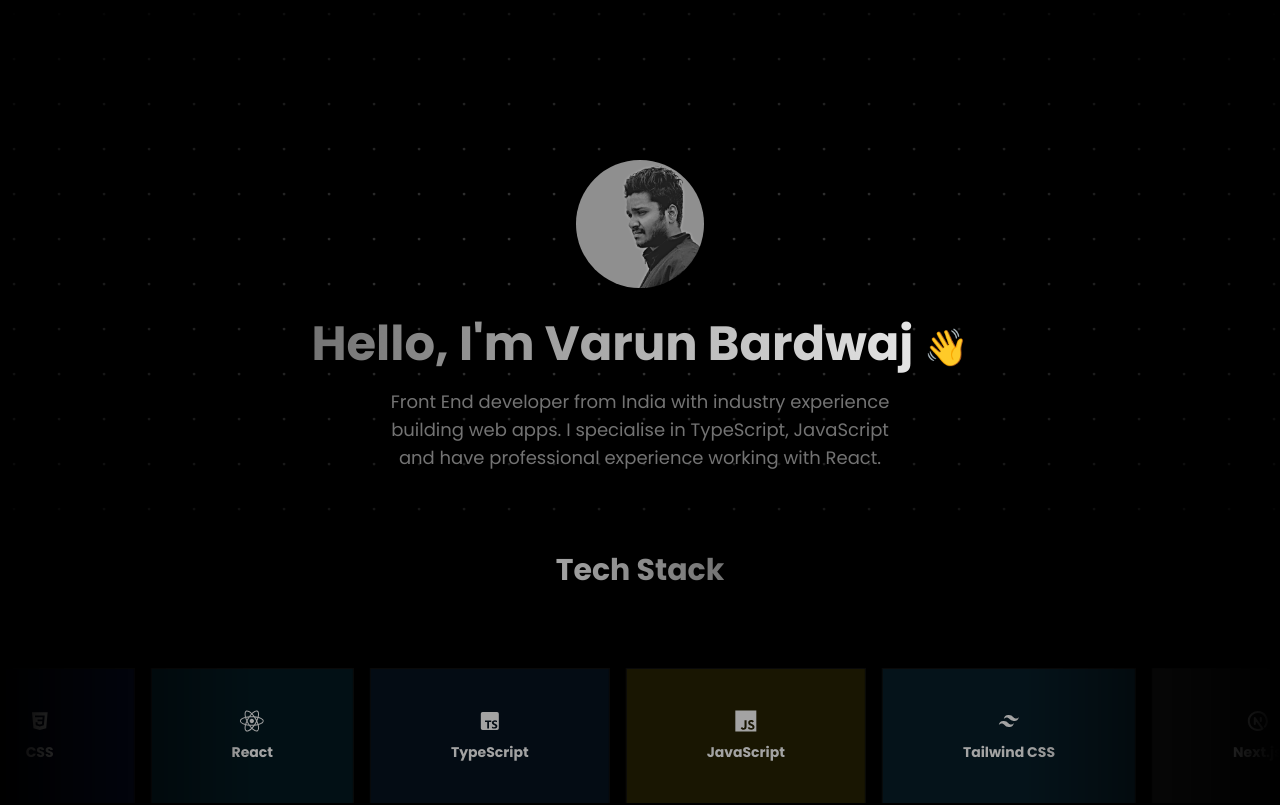
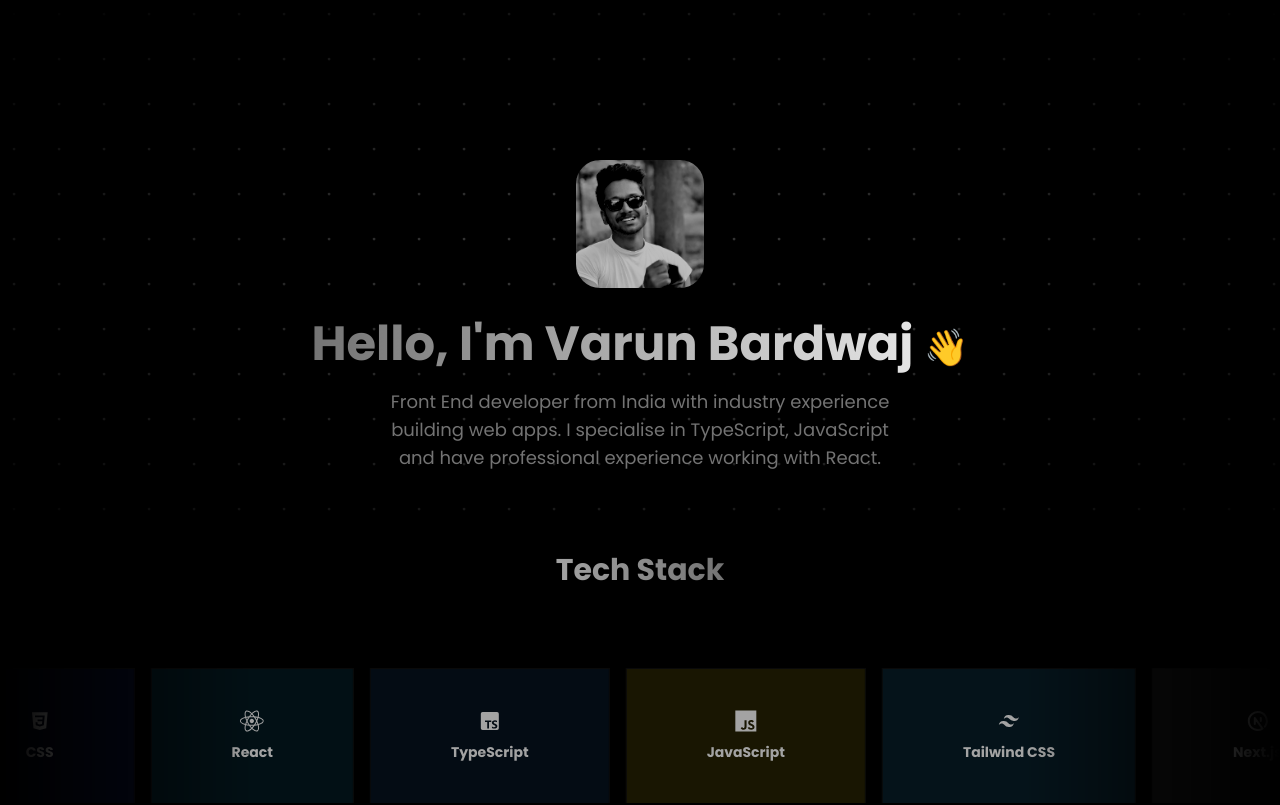
Before and after one commit to varunpbardwaj/portfolio-new, a Next.js app: page / in a window 1280 px wide. Shown: the top 805 px of the page. Built offline with nearby package versions, Linux system fonts and the light colour scheme.

Commit message:
change avatar

```diff
--- a/src/app/page.tsx
+++ b/src/app/page.tsx
@@ -22,8 +22,8 @@ export default function Home() {
           <Image
             width="0"
             height="0"
-            className="w-20 h-20 sm:w-24 sm:h-24 md:w-32 md:h-32 contrast-125 brightness-75 rounded-full mb-8"
-            src="/varun.jpeg"
+            className="w-20 h-20 sm:w-24 sm:h-24 md:w-32 md:h-32 contrast-125 brightness-75 rounded-3xl mb-8"
+            src="/varun.jpg"
             alt="varun"
             unoptimized
           />
```
Also changed, not shown: public/varun.jpeg (deleted), public/varun.jpg (added).
